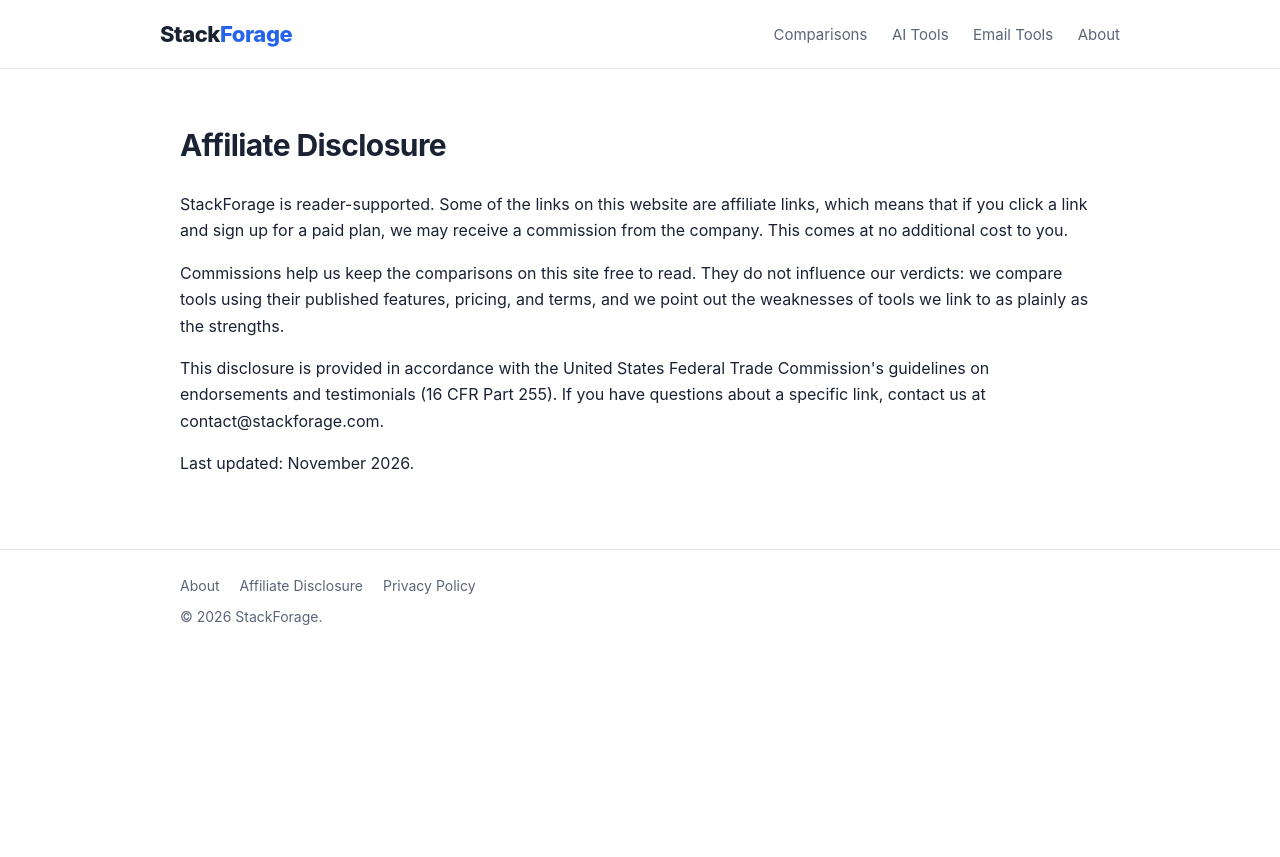
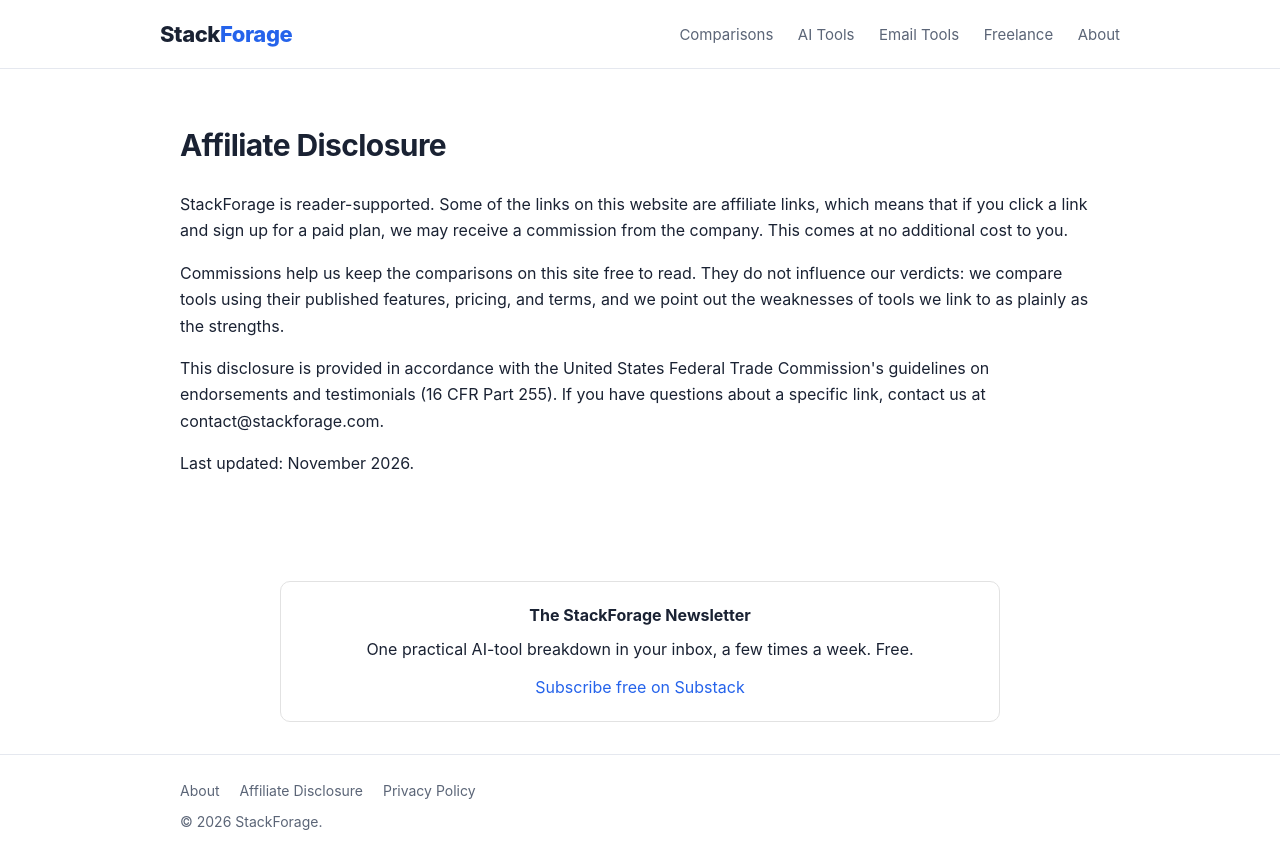
Before and after one commit to Bart77777/stackforage, a plain HTML site: page affiliate-disclosure.html in a window 1280 px wide. Before the commit the page ends 800 px from the top, so only its background shows below. Drawn offline with Linux system fonts and the light colour scheme.

```diff
--- a/affiliate-disclosure.html
+++ b/affiliate-disclosure.html
@@ -15,6 +15,7 @@
       <a href="/comparisons/">Comparisons</a>
       <a href="/ai-tools/">AI Tools</a>
       <a href="/email-tools/">Email Tools</a>
+      <a href="/freelance/">Freelance</a>
       <a href="/about.html">About</a>
     </nav>
   </div>
@@ -30,6 +31,13 @@
   </div>
 </main>
 
+
+<!-- newsletter-cta -->
+<div style="max-width:720px;margin:32px auto;padding:20px 24px;border:1px solid #e2e2e2;border-radius:10px;text-align:center;">
+  <p style="margin:0 0 8px;"><strong>The StackForage Newsletter</strong></p>
+  <p style="margin:0 0 12px;">One practical AI-tool breakdown in your inbox, a few times a week. Free.</p>
+  <p style="margin:0;"><a href="https://stackforage.substack.com/subscribe">Subscribe free on Substack</a></p>
+</div>
 <footer>
   <div class="wrap">
     <a href="/about.html">About</a>
```
